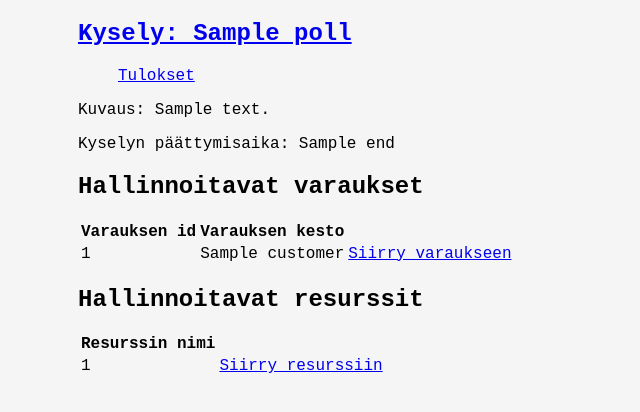
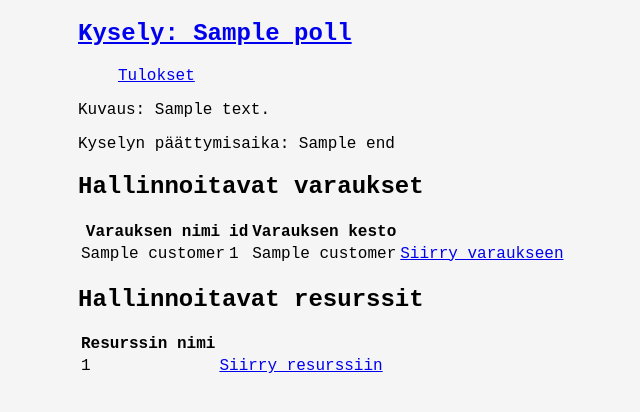
Before and after one commit to kluopaja/ajanvarausj-rjestelm-, a Flask app: template templates/poll.html in a window 1280 px wide. Shown: the part 18-430 px from the top of the page, without its empty margins (82-722 px from the left). Run offline with Flask 2, Linux system fonts and the light colour scheme; the template is opened without the code that fills it: most values are stand-ins (such as "Sample title", 1, 10 or a date in 2020).

Commit message:
Add customer name to normal user view
    -Add customer name to the list of customers accessible by a normal user
    -Modify get_user_poll_customers to retrieve the name

```diff
--- a/templates/poll.html
+++ b/templates/poll.html
@@ -5,9 +5,10 @@
 <p>Kyselyn päättymisaika: {{ poll.end }}</p>
 <h2>Hallinnoitavat varaukset</h2>
 <table>
-    <tr><th>Varauksen id</th><th>Varauksen kesto</th>
+    <tr><th>Varauksen nimi</th><th>id</th><th>Varauksen kesto</th>
 {% for customer in user_customers %}
 <tr>
+    <td>{{ customer[2] }}</td>
     <td>{{ customer[0] }}</td>
     <td>{{ customer[1] }}</td>
     <td>
--- a/utils.py
+++ b/utils.py
@@ -295,7 +295,7 @@ def get_poll_resources(poll_id):
 
 #need member_id, reservation_length, (customer_name, TODO)
 def get_user_poll_customers(user_id, poll_id):
-    sql = 'SELECT P.id, C.reservation_length FROM PollMembers P, UsersPollMembers U, \
+    sql = 'SELECT P.id, C.reservation_length, P.name FROM PollMembers P, UsersPollMembers U, \
            Customers C \
            WHERE P.id=U.member_id AND P.id=C.member_id AND \
            P.poll_id=:poll_id AND U.user_id=:user_id'
```
